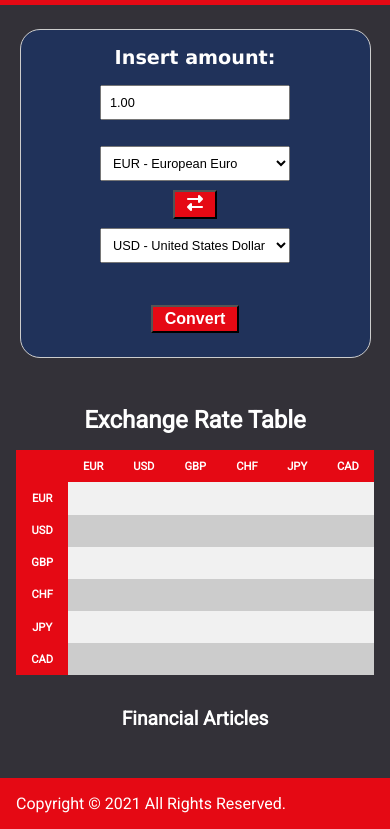
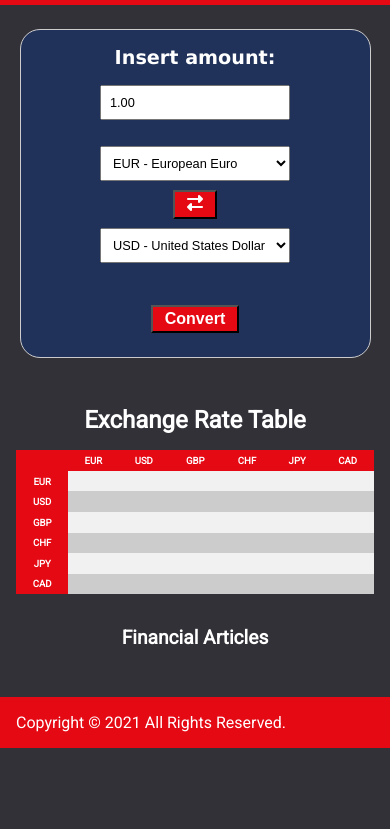
Before and after one commit to eduardo-pleitez/CurrencyConverter.github.io, a website built with Parcel: page index.html in a window 390 px wide. Shown: the part 65-894 px from the top of the page. After the commit the page ends 844 px from the top, so only its background shows below. Built offline with nearby package versions, Linux system fonts and the light colour scheme; files whose address does not match are found by name.

Commit message:
mobile design fixed

```diff
--- a/main.css
+++ b/main.css
@@ -351,10 +351,10 @@ footer{
 #exchangeTable th{
   background-color: #e50914;
   color: #ffffff;
-  font-size: 0.7rem;
+  font-size: 0.6rem;
 }
 #exchangeTable th, #exchangeTable td{
-  padding: 0.6rem 0.3rem;
+  padding: 0.3rem 0.15rem;
 }
 #exchangeTable tr:not(th){
   background-color: #f1f1f1;
@@ -363,7 +363,7 @@ footer{
   background-color: #cccccc;
 }
 #exchangeTable td{
-  font-size: 0.8rem;
+  font-size: 0.6rem;
   font-weight: bold;
   color: #000;
 }
```
